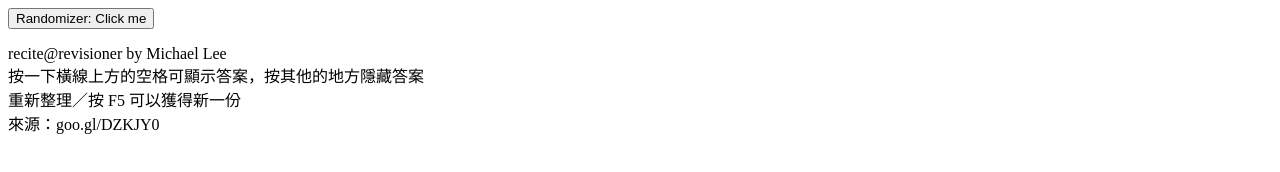
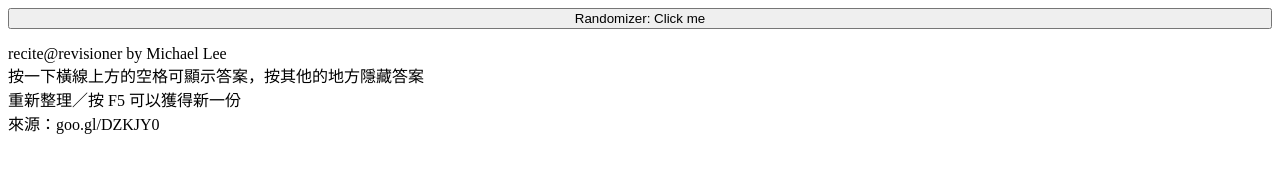
Before and after one commit to michaellee8/revisioner-recite-api, a website: page public/index.html in a window 1280 px wide. Drawn offline with Linux system fonts and the light colour scheme; no server answers.

Commit message:
Fix random button

```diff
--- a/public/index.html
+++ b/public/index.html
@@ -26,7 +26,7 @@
 
 <body>
 
-  <button id="random_btn">
+  <button id="random_btn" style="display:block;width:100%">
   Randomizer: Click me
 </button>
 <script>document.getElementById("random_btn").numlist = [];
--- a/server.js
+++ b/server.js
@@ -6,7 +6,7 @@ var data = require("./data.json");
 app.use(express.static('public'));
 
 app.get('/api/getSbaProblem', function (req, res) {
-    res.setHeader('Access-Control-Allow-Origin', '*');
+    // res.setHeader('Access-Control-Allow-Origin', '*');
     var n = parseInt(req.query.number);
     var r = parseInt(req.query.ratio);
     if (!isNaN(n) || !isNaN(r)) {
```
